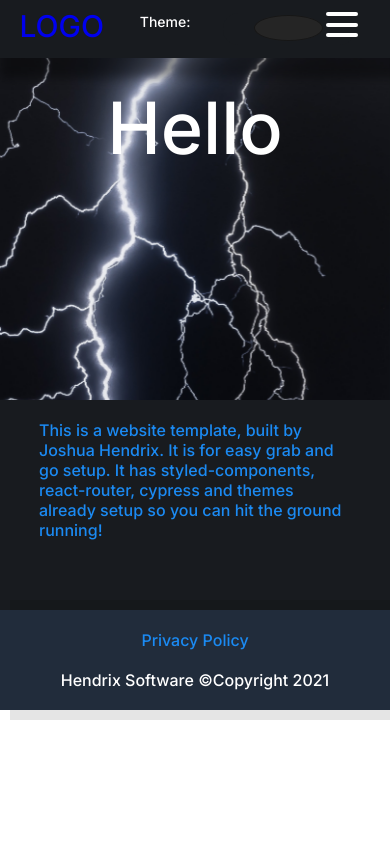
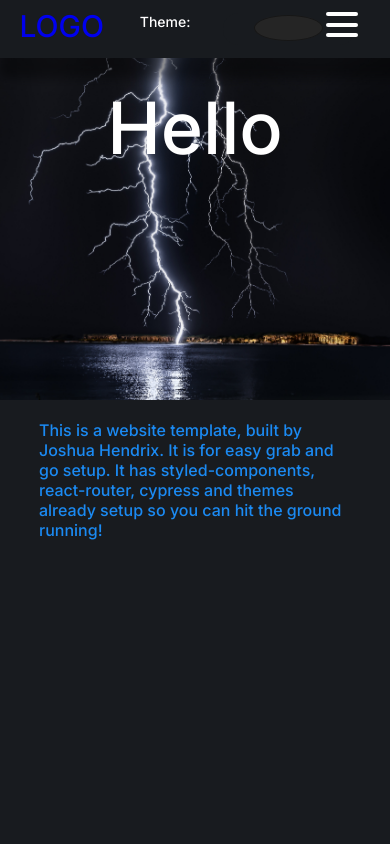
Before and after one commit to thejoshuahendrix/basicwebsite, a React (Create React App) app: page /about in a window 390 px wide. Shown: the top 844 px of the page. Built offline with nearby package versions, Linux system fonts and the light colour scheme; what @lvksh/logger would draw is missing.

Commit message:
responsive changes

```diff
--- a/src/components/pages/About.tsx
+++ b/src/components/pages/About.tsx
@@ -4,6 +4,8 @@
 const AboutWrapper = styled.div`
     color: ${({ theme }) => theme.text.secondary};
     width:80%;
+    min-height: 60vh;
+    height: 100%;
     padding:20px;
      margin:auto;
 `
--- a/src/components/pages/Home.tsx
+++ b/src/components/pages/Home.tsx
@@ -2,7 +2,8 @@
 
 const HomeWrapper = styled.div`
     background-color:  ${({ theme }) => theme.background.secondary};;
-    height: 60vh;
+    min-height: 60vh;
+    height: 100%;
     width: 90%;
     margin: auto;
     margin-top: 5%;
--- a/src/components/pages/Privacy.tsx
+++ b/src/components/pages/Privacy.tsx
@@ -4,7 +4,7 @@
 
 const PrivacyWrapper = styled.div`
     background-color:  ${({ theme }) => theme.background.secondary};;
-    height: 60vh;
+    height: 100%;
     width: 90%;
     margin: auto;
     margin-top: 5%;
```
